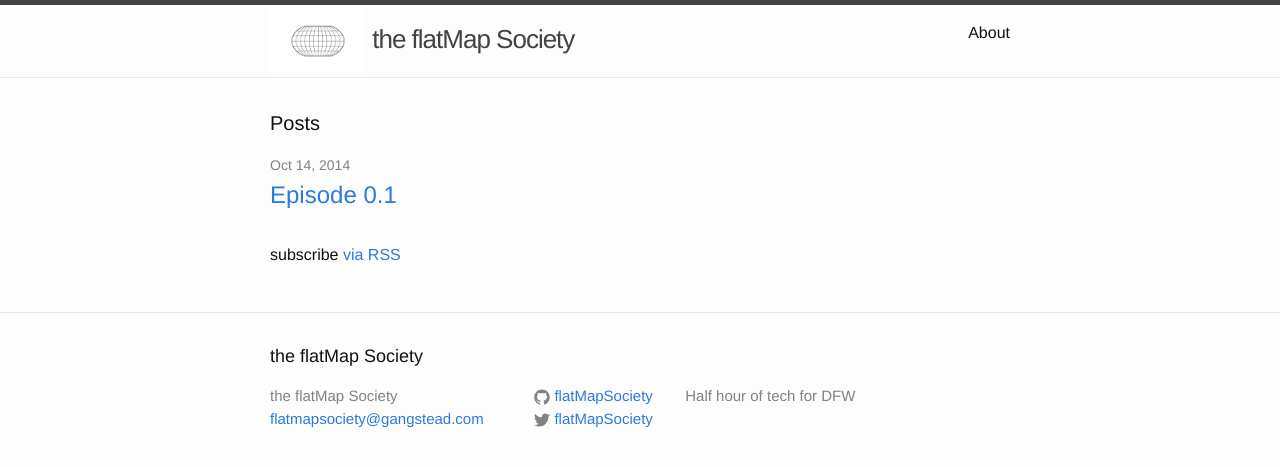
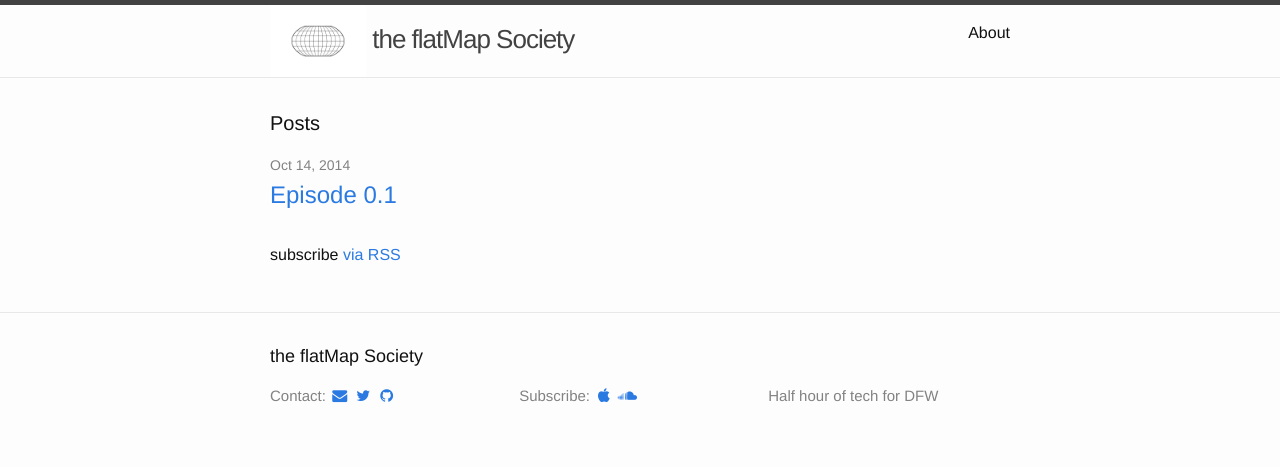
Before and after one commit to flatMapSociety/flatMapSociety.github.io, a Jekyll site: the page built from index.html, in a window 1280 px wide. Shown: the top 467 px of the page. Built offline with Jekyll 4.4.1, drawn with Linux system fonts in a browser that asks for light colours; nearby versions of some CDN libraries.

Commit message:
added shareables links

```diff
--- a/_includes/footer.html
+++ b/_includes/footer.html
@@ -6,43 +6,39 @@
 
     <div class="footer-col-wrapper">
       <div class="footer-col  footer-col-1">
-        <ul class="contact-list">
-          <li>{{ site.title }}</li>
-          <li><a href="mailto:{{ site.email }}">{{ site.email }}</a></li>
-        </ul>
+        Contact:
+        <a href="mailto:{{ site.email }}">
+          <i class="fa fa-fw fa-envelope"></i>
+        </a>
+
+        {% if site.twitter_username %}
+        <a href="https://twitter.com/{{ site.twitter_username }}">
+          <i class="fa fa-fw fa-twitter"></i>
+        </a>
+        {% endif %}
+
+        {% if site.github_username %}
+        <a href="https://github.com/{{ site.github_username }}">
+          <i class="fa fa-fw fa-github"></i>
+        </a>
+        {% endif %}
+
       </div>
 
       <div class="footer-col  footer-col-2">
-        <ul class="social-media-list">
-          {% if site.github_username %}
-          <li>
-            <a href="https://github.com/{{ site.github_username }}">
-              <span class="icon  icon--github">
-                <svg viewBox="0 0 16 16">
-                  <path fill="#828282" d="M7.999,0.431c-4.285,0-7.76,3.474-7.76,7.761 c0,3.428,2.223,6.337,5.307,7.363c0.388,0.071,0.53-0.168,0.53-0.374c0-0.184-0.007-0.672-0.01-1.32 c-2.159,0.469-2.614-1.04-2.614-1.04c-0.353-0.896-0.862-1.135-0.862-1.135c-0.705-0.481,0.053-0.472,0.053-0.472 c0.779,0.055,1.189,0.8,1.189,0.8c0.692,1.186,1.816,0.843,2.258,0.645c0.071-0.502,0.271-0.843,0.493-1.037 C4.86,11.425,3.049,10.76,3.049,7.786c0-0.847,0.302-1.54,0.799-2.082C3.768,5.507,3.501,4.718,3.924,3.65 c0,0,0.652-0.209,2.134,0.796C6.677,4.273,7.34,4.187,8,4.184c0.659,0.003,1.323,0.089,1.943,0.261 c1.482-1.004,2.132-0.796,2.132-0.796c0.423,1.068,0.157,1.857,0.077,2.054c0.497,0.542,0.798,1.235,0.798,2.082 c0,2.981-1.814,3.637-3.543,3.829c0.279,0.24,0.527,0.713,0.527,1.437c0,1.037-0.01,1.874-0.01,2.129 c0,0.208,0.14,0.449,0.534,0.373c3.081-1.028,5.302-3.935,5.302-7.362C15.76,3.906,12.285,0.431,7.999,0.431z"/>
-                </svg>
-              </span>
+        Subscribe:
+        {% if site.itunes_username %}
+        <a href="{{ site.itunes_link }}">
+          <i class="fa fa-fw fa-apple"></i>
+        </a>
+        {% endif %}
 
-              <span class="username">{{ site.github_username }}</span>
-            </a>
-          </li>
-          {% endif %}
+        {% if site.soundcloud_username %}
+        <a href="https://soundcloud.com/{{ site.twitter_username }}">
+          <i class="fa fa-fw fa-soundcloud"></i>
+        </a>
+        {% endif %}
 
-          {% if site.twitter_username %}
-          <li>
-            <a href="https://twitter.com/{{ site.twitter_username }}">
-              <span class="icon  icon--twitter">
-                <svg viewBox="0 0 16 16">
-                  <path fill="#828282" d="M15.969,3.058c-0.586,0.26-1.217,0.436-1.878,0.515c0.675-0.405,1.194-1.045,1.438-1.809
-                  c-0.632,0.375-1.332,0.647-2.076,0.793c-0.596-0.636-1.446-1.033-2.387-1.033c-1.806,0-3.27,1.464-3.27,3.27 c0,0.256,0.029,0.506,0.085,0.745C5.163,5.404,2.753,4.102,1.14,2.124C0.859,2.607,0.698,3.168,0.698,3.767 c0,1.134,0.577,2.135,1.455,2.722C1.616,6.472,1.112,6.325,0.671,6.08c0,0.014,0,0.027,0,0.041c0,1.584,1.127,2.906,2.623,3.206 C3.02,9.402,2.731,9.442,2.433,9.442c-0.211,0-0.416-0.021-0.615-0.059c0.416,1.299,1.624,2.245,3.055,2.271 c-1.119,0.877-2.529,1.4-4.061,1.4c-0.264,0-0.524-0.015-0.78-0.046c1.447,0.928,3.166,1.469,5.013,1.469 c6.015,0,9.304-4.983,9.304-9.304c0-0.142-0.003-0.283-0.009-0.423C14.976,4.29,15.531,3.714,15.969,3.058z"/>
-                </svg>
-              </span>
-
-              <span class="username">{{ site.twitter_username }}</span>
-            </a>
-          </li>
-          {% endif %}
-        </ul>
       </div>
 
       <div class="footer-col  footer-col-3">
--- a/_includes/head.html
+++ b/_includes/head.html
@@ -8,4 +8,5 @@
 
     <link rel="stylesheet" href="{{ "/css/main.css" | prepend: site.baseurl }}">
     <link rel="canonical" href="{{ page.url | replace:'index.html','' | prepend: site.baseurl | prepend: site.url }}">
+    <link href="//maxcdn.bootstrapcdn.com/font-awesome/4.2.0/css/font-awesome.min.css" rel="stylesheet">
 </head>
--- a/_sass/_layout.scss
+++ b/_sass/_layout.scss
@@ -125,18 +125,18 @@
 }
 
 .footer-col-1 {
-    width: -webkit-calc(35% - (#{$spacing-unit} / 2));
-    width:         calc(35% - (#{$spacing-unit} / 2));
+    width: -webkit-calc(33% - (#{$spacing-unit} / 2));
+    width:         calc(33% - (#{$spacing-unit} / 2));
 }
 
 .footer-col-2 {
-    width: -webkit-calc(20% - (#{$spacing-unit} / 2));
-    width:         calc(20% - (#{$spacing-unit} / 2));
+    width: -webkit-calc(33% - (#{$spacing-unit} / 2));
+    width:         calc(33% - (#{$spacing-unit} / 2));
 }
 
 .footer-col-3 {
-    width: -webkit-calc(45% - (#{$spacing-unit} / 2));
-    width:         calc(45% - (#{$spacing-unit} / 2));
+    width: -webkit-calc(33% - (#{$spacing-unit} / 2));
+    width:         calc(33% - (#{$spacing-unit} / 2));
 }
 
 @include media-query($on-laptop) {
```
